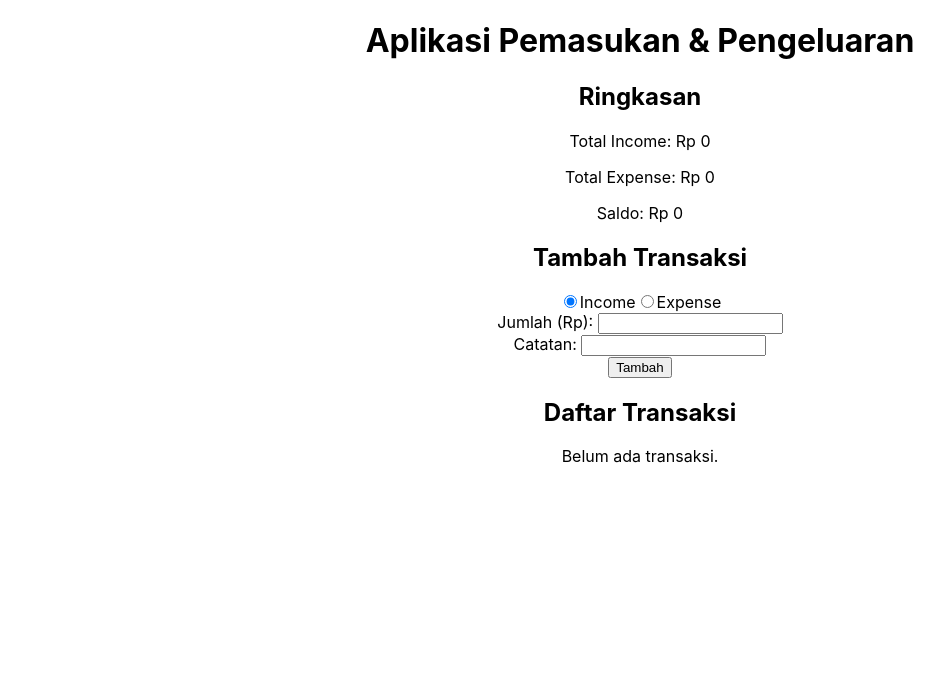
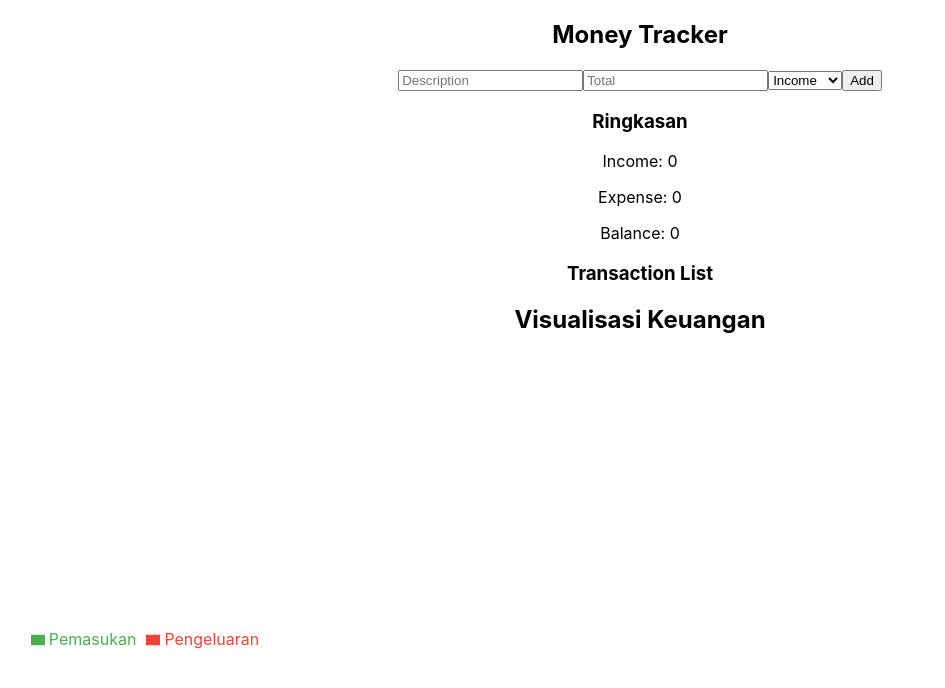
Before and after one commit to ReginaAyumi/react-money, a React (Create React App) app: page / in a window 1280 px wide. Shown: the top 688 px of the page, without its empty margins (0-945 px from the left). Built offline with nearby package versions, Linux system fonts and the light colour scheme.

Commit message:
add visualisasi

```diff
--- a/src/App.js
+++ b/src/App.js
@@ -1,11 +1,20 @@
-// import logo from './logo.svg';
+import { useState } from "react";
 import './App.css';
 import MoneyTracker from './MoneyTracker';
+import MoneyChart from './MoneyChart';
+
 
 function App() {
+  const [transactions, setTransactions] = useState([]);
+
+  const addTransaction = (transaction) => {
+    setTransactions([...transactions, transaction]);
+  };
+
   return (
     <div className="App">
-      <MoneyTracker />
+      <MoneyTracker transactions={transactions} addTransaction={addTransaction} />
+      <MoneyChart transactions={transactions} />
     </div>
   );
 }
--- /dev/null
+++ b/src/MoneyChart.jsx
@@ -0,0 +1,44 @@
+// import React from "react";
+import { PieChart, Pie, Cell, Tooltip, Legend } from "recharts";
+
+function MoneyChart({ transactions }) {
+  const totalIncome = transactions
+    .filter((t) => t.type === "income")
+    .reduce((acc, curr) => acc + curr.amount, 0);
+
+  const totalExpense = transactions
+    .filter((t) => t.type === "expense")
+    .reduce((acc, curr) => acc + curr.amount, 0);
+
+  const data = [
+    { name: "Pemasukan", value: totalIncome },
+    { name: "Pengeluaran", value: totalExpense },
+  ];
+
+  const COLORS = ["#4CAF50", "#F44336"];
+
+  return (
+    <div>
+      <h2>Visualisasi Keuangan</h2>
+      <PieChart width={300} height={300}>
+        <Pie
+          data={data}
+          dataKey="value"
+          nameKey="name"
+          cx="50%"
+          cy="50%"
+          outerRadius={100}
+          label
+        >
+          {data.map((entry, index) => (
+            <Cell key={index} fill={COLORS[index]} />
+          ))}
+        </Pie>
+        <Tooltip />
+        <Legend />
+      </PieChart>
+    </div>
+  );
+}
+
+export default MoneyChart;
--- a/src/MoneyTracker.jsx
+++ b/src/MoneyTracker.jsx
@@ -1,107 +1,73 @@
-import React, { useState, useMemo } from "react";
+import React, { useState } from "react";
 
-export default function MoneyTracker() {
-  const [transactions, setTransactions] = useState([]);
-  const [form, setForm] = useState({
-    type: "income",
-    amount: "",
-    note: "",
+function MoneyTracker({ transactions, addTransaction }) {
+  const [description, setDescription] = useState("");
+  const [amount, setAmount] = useState("");
+  const [type, setType] = useState("income");
+
+  const handleSubmit = (e) => {
+    e.preventDefault();
+    if (!description || !amount) return;
+
+    addTransaction({
+      id: Date.now(),
+      description,
+      amount: parseFloat(amount),
+      type,
     });
 
-  // Hitung total income, expense, dan net
-  const totals = useMemo(() => {
-    let income = 0,
-      expense = 0;
-    transactions.forEach((t) => {
-      if (t.type === "income") income += Number(t.amount);
-      else expense += Number(t.amount);
-    });
-    return { income, expense, net: income - expense };
-  }, [transactions]);
-
-  function handleAdd(e) {
-    e.preventDefault();
-    const amount = Number(form.amount);
-    if (!amount || amount <= 0) return alert("Masukkan jumlah uang yang valid (lebih besar dari 0)");
-
-    const newT = {
-      id: Date.now().toString(),
-      type: form.type,
-      amount: amount,
-      note: form.note,
+    setDescription("");
+    setAmount("");
   };
 
-    setTransactions((s) => [newT, ...s]);
-    setForm({ type: "income", amount: "", note: "" });
-  }
+  const totalIncome = transactions
+    .filter((t) => t.type === "income")
+    .reduce((acc, curr) => acc + curr.amount, 0);
+
+  const totalExpense = transactions
+    .filter((t) => t.type === "expense")
+    .reduce((acc, curr) => acc + curr.amount, 0);
+
+  const balance = totalIncome - totalExpense;
 
   return (
     <div>
-      <h1>Aplikasi Pemasukan & Pengeluaran</h1>
-
-      <h2>Ringkasan</h2>
-      <p>Total Income: Rp {totals.income.toLocaleString()}</p>
-      <p>Total Expense: Rp {totals.expense.toLocaleString()}</p>
-      <p>Saldo: Rp {totals.net.toLocaleString()}</p>
-
-      <h2>Tambah Transaksi</h2>
-      <form onSubmit={handleAdd}>
-        <div>
-          <label>
+      <h2>Money Tracker</h2>
+      <form onSubmit={handleSubmit}>
         <input
-              type="radio"
-              name="type"
-              value="income"
-              checked={form.type === "income"}
-              onChange={() => setForm((f) => ({ ...f, type: "income" }))}
+          type="text"
+          placeholder="Description"
+          value={description}
+          onChange={(e) => setDescription(e.target.value)}
         />
-            Income
-          </label>
-          <label>
-            <input
-              type="radio"
-              name="type"
-              value="expense"
-              checked={form.type === "expense"}
-              onChange={() => setForm((f) => ({ ...f, type: "expense" }))}
-            />
-            Expense
-          </label>
-        </div>
-
-        <div>
-          <label>Jumlah (Rp): </label>
         <input
           type="number"
-            value={form.amount}
-            onChange={(e) => setForm((f) => ({ ...f, amount: e.target.value }))}
+          placeholder="Total"
+          value={amount}
+          onChange={(e) => setAmount(e.target.value)}
         />
-        </div>
-
-        <div>
-          <label>Catatan: </label>
-          <input
-            type="text"
-            value={form.note}
-            onChange={(e) => setForm((f) => ({ ...f, note: e.target.value }))}
-          />
-        </div>
-
-        <button type="submit">Tambah</button>
+        <select value={type} onChange={(e) => setType(e.target.value)}>
+          <option value="income">Income</option>
+          <option value="expense">Expense</option>
+        </select>
+        <button type="submit">Add</button>
       </form>
 
-      <h2>Daftar Transaksi</h2>
-      {transactions.length === 0 ? (
-        <p>Belum ada transaksi.</p>
-      ) : (
+      <h3>Ringkasan</h3>
+      <p>Income: {totalIncome}</p>
+      <p>Expense: {totalExpense}</p>
+      <p>Balance: {balance}</p>
+
+      <h3>Transaction List</h3>
       <ul>
         {transactions.map((t) => (
           <li key={t.id}>
-              {t.type.toUpperCase()} - Rp {t.amount.toLocaleString()} ({t.note || "-"})
+            {t.description} - {t.amount} ({t.type})
           </li>
         ))}
       </ul>
-      )}
     </div>
   );
 }
+
+export default MoneyTracker;
```
Lines whose indentation alone changed are shown as unchanged.
